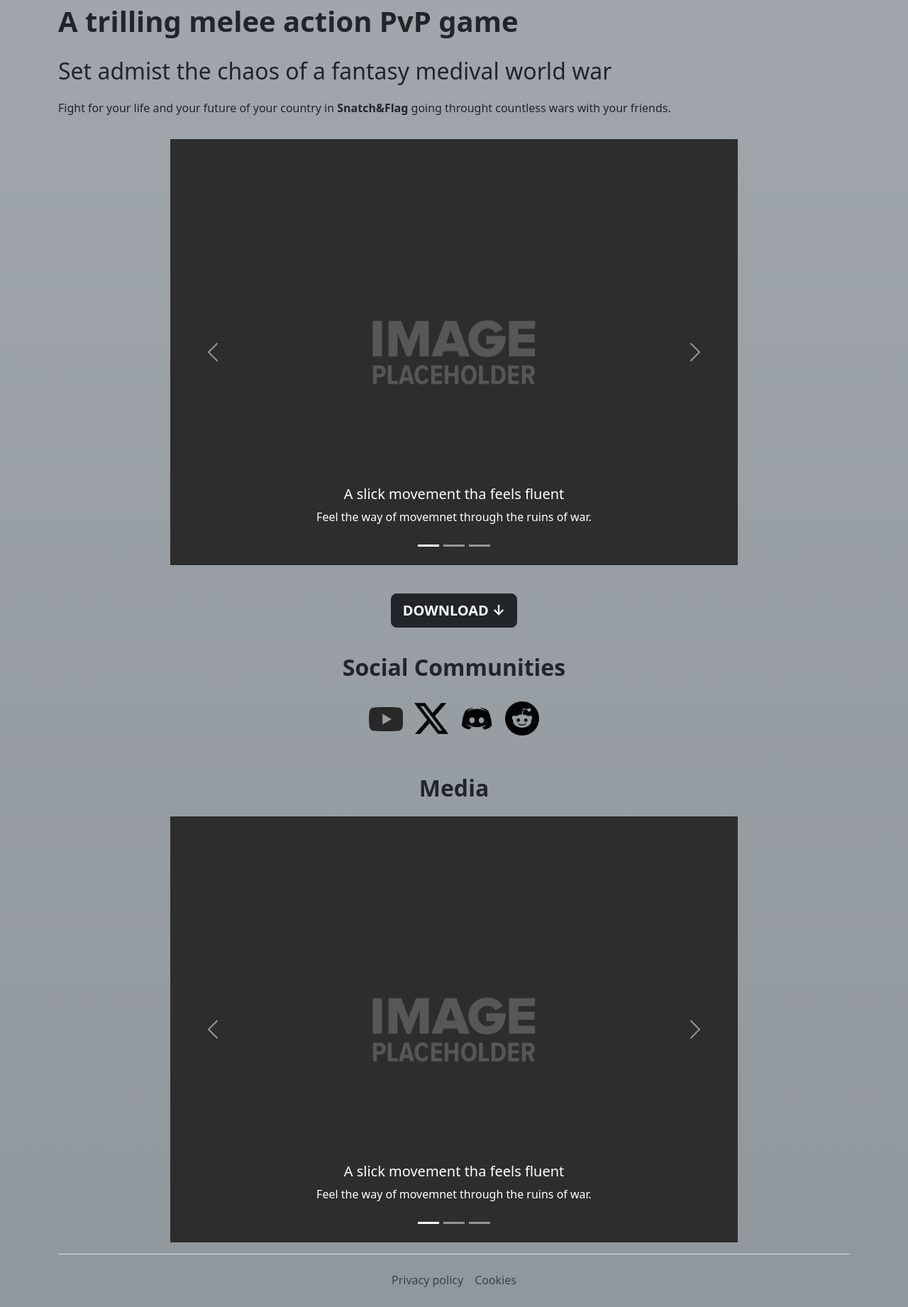
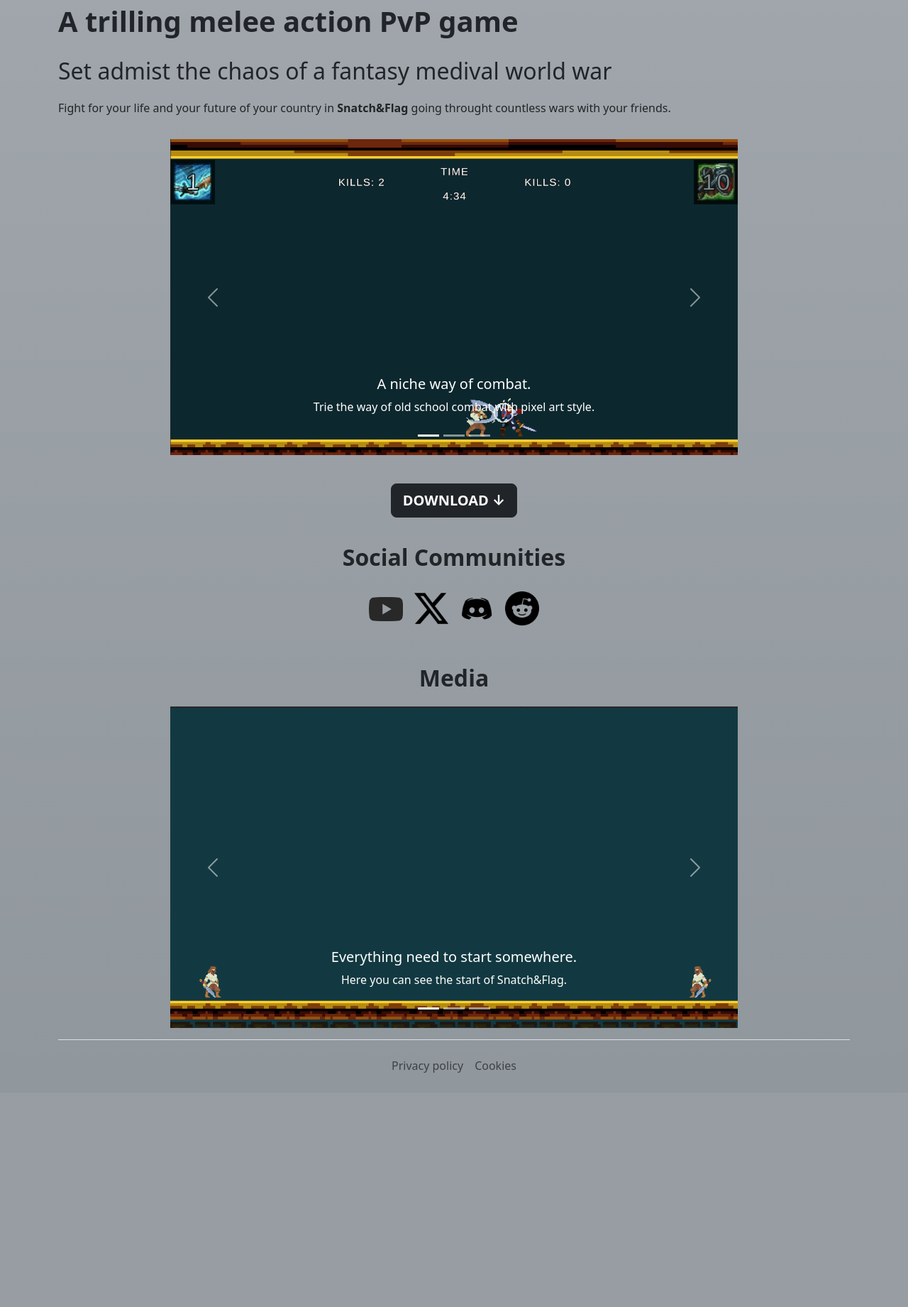
Before and after one commit to LopassMopass/Snatch-Flag, a PHP site: page / in a window 1280 px wide. Shown: the part 82-1923 px from the top of the page at 71% size. After the commit the page ends 1593 px from the top, so only its background shows below. Run offline with PHP 8.4, Linux system fonts and the light colour scheme.

Commit message:
Ninth Commit
Finnished Product (Kinda?)

```diff
--- a/index.php
+++ b/index.php
@@ -186,24 +186,24 @@
           </div>
           <div class="carousel-inner">
             <div class="carousel-item active">
-              <img src="./components/Placeholder_Black.png" class="d-block w-100 h-100" alt="Movement">
+              <img src="./components/Gameplay_0.png" class="d-block w-100 h-100" alt="Combat">
               <div class="carousel-caption d-none d-md-block">
-                <h5>A slick movement tha feels fluent</h5>
+                <h5>A niche way of combat.</h5>
+                <p>Trie the way of old school combat with pixel art style.</p>
+              </div>
+            </div>
+            <div class="carousel-item">
+              <img src="./components/Gameplay_1.png" class="d-block w-100 h-100" alt="Movement">
+              <div class="carousel-caption d-none d-md-block">
+                <h5>A slick movement tha feels fluent.</h5>
                 <p>Feel the way of movemnet through the ruins of war.</p>
               </div>
             </div>
             <div class="carousel-item">
-              <img src="./components/Placeholder_Black.png" class="d-block w-100 h-100" alt="Combat">
+              <img src="./components/Gameplay_2.png" class="d-block w-100 h-100" alt="Objective">
               <div class="carousel-caption d-none d-md-block">
-                <h5>A niche way of combat</h5>
-                <p>Trie the way of old school combat with pixel art style</p>
-              </div>
-            </div>
-            <div class="carousel-item">
-              <img src="./components/Placeholder_Black.png" class="d-block w-100 h-100" alt="Objective">
-              <div class="carousel-caption d-none d-md-block">
-                <h5>Snatch a flag and be done with you pilgrim</h5>
-                <p>Through your wisdom, fighting spirit and deciding movement get to the enemy flag and steal their continent</p>
+                <h5>Snatch a flag and be done with you pilgrim.</h5>
+                <p>Through your wisdom, fighting spirit and deciding movement get to the enemy flag and steal their continent.</p>
               </div>
             </div>
           </div>
@@ -261,24 +261,24 @@
             </div>
             <div class="carousel-inner">
               <div class="carousel-item active">
-                <img src="./components/Placeholder_Black.png" class="d-block w-100 h-100" alt="Movement">
+                <img src="./components/Game_Dev_0.png" class="d-block w-100 h-100" alt="HowItStarted">
                 <div class="carousel-caption d-none d-md-block">
-                  <h5>A slick movement tha feels fluent</h5>
-                  <p>Feel the way of movemnet through the ruins of war.</p>
+                  <h5>Everything need to start somewhere.</h5>
+                  <p>Here you can see the start of Snatch&Flag.</p>
                 </div>
               </div>
               <div class="carousel-item">
-                <img src="./components/Placeholder_Black.png" class="d-block w-100 h-100" alt="Combat">
+                <img src="./components/Game_Dev_1.png" class="d-block w-100 h-100" alt="HowItLooked">
                 <div class="carousel-caption d-none d-md-block">
-                  <h5>A niche way of combat</h5>
-                  <p>Trie the way of old school combat with pixel art style</p>
+                  <h5>A little bit of the inside look.</h5>
+                  <p>Here is a better look on how things where at the beginning</p>
                 </div>
               </div>
               <div class="carousel-item">
-                <img src="./components/Placeholder_Black.png" class="d-block w-100 h-100" alt="Objective">
+                <img src="./components/Game_Dev_2.png" class="d-block w-100 h-100" alt="HowItIsGoing">
                 <div class="carousel-caption d-none d-md-block">
-                  <h5>Snatch a flag and be done with you pilgrim</h5>
-                  <p>Through your wisdom, fighting spirit and deciding movement get to the enemy flag and steal their continent</p>
+                  <h5>So where are we now?</h5>
+                  <p>As you can see we upgraded something. Don't worry, this is just a testing ground NOT the actual map.</p>
                 </div>
               </div>
             </div>
--- a/logic/DBC.php
+++ b/logic/DBC.php
@@ -3,8 +3,8 @@
 class DBC
 {
     private const HOST = "localhost:3306";
-    private const USER = "Admin";
-    private const PASSWORD = "Admin";
+    private const USER = "User";
+    private const PASSWORD = "User";
     private const DATABASE = "UserDatabase";
 
     private static $connection;
```
Also changed, not shown: home.php (+21 -21 lines), components/Game_Dev_0.png (added), components/Game_Dev_1.png (added), components/Game_Dev_2.png (added), components/Gameplay_0.png (added), components/Gameplay_1.png (added), components/Gameplay_2.png (added).
